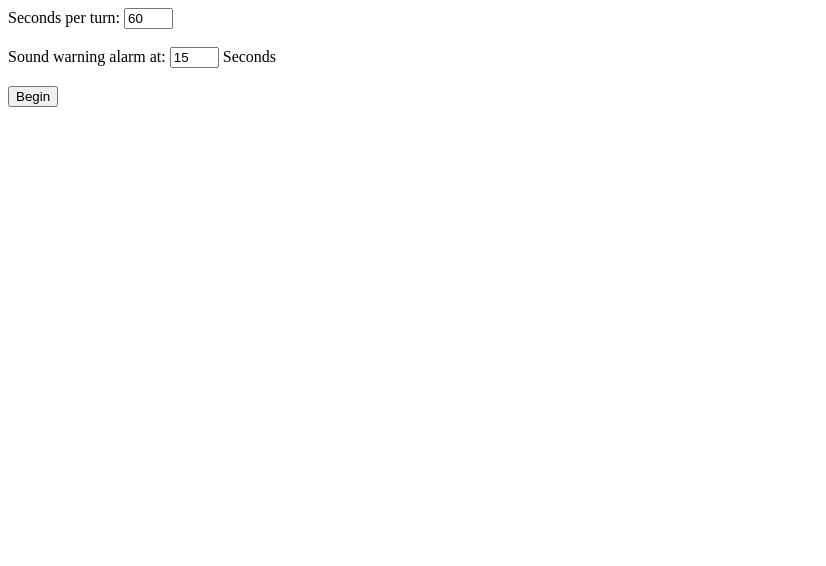
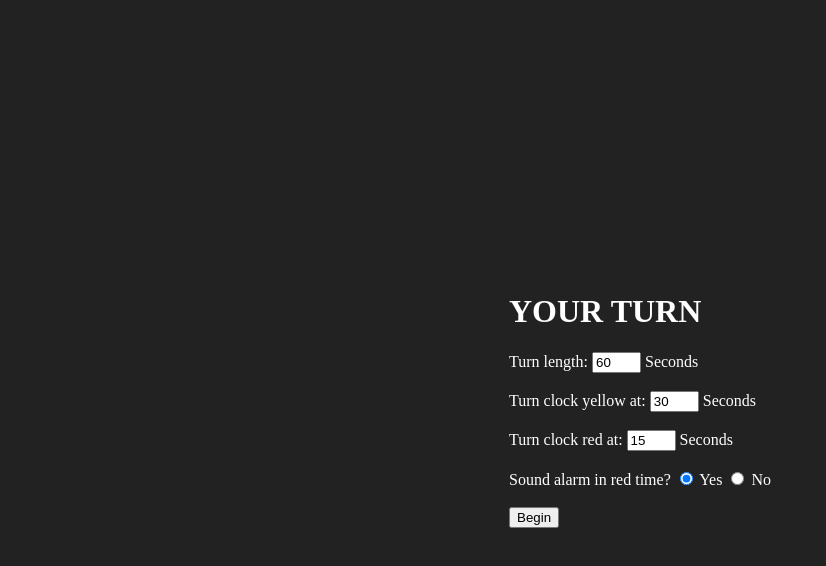
Before and after one commit to Go1den/Your-Turn, a plain HTML site: page index.html in a window 1280 px wide. Shown: the whole page, without its empty margins (0-826 px from the left). Drawn offline with Linux system fonts and the light colour scheme.

Commit message:
Text is upright now

```diff
--- a/css/main.css
+++ b/css/main.css
@@ -1,10 +1,25 @@
-text {
+body {
+    background-color: #222222;
+    color: #ffffff;
+}
+
+#divTimeRemaining {
     font-size: 48px;
     font-family:'Franklin Gothic Medium', bold;
+    fill: #ffffff;
+}
+
+div {
+    position: absolute;
+    top: 50%;
+    left: 50%;
+    transform: translate(-50%, -50%);
 }
 
 svg {
     transform: rotate(-90deg);
+    /* display: block; */
+    /* margin: auto; */
 }
 
 .circle_animation {
--- a/index.html
+++ b/index.html
@@ -11,19 +11,31 @@
     </head>
     <body>
         <div id="divOptions">
-            <label>Seconds per turn:</label>
-            <input id="inputSecondsPerTurn" size="3" maxlength="3" value="60"/>
+            <h1>YOUR TURN</h1>
+            <label>Turn length:</label>
+            <input id="inputSecondsPerTurn" size="3" maxlength="3" value="60"/> Seconds
             <br/><br/>
-            <label>Sound warning alarm at:</label>
-            <input id="inputWarning" size="3" maxlength="3" value="15"/> Seconds
+            <label>Turn clock yellow at:</label>
+            <input id="inputYellow" size="3" maxlength="3" value="30"/> Seconds
+            <br/><br/>
+            <label>Turn clock red at:</label>
+            <input id="inputRed" size="3" maxlength="3" value="15"/> Seconds
+            <br/><br/>
+            <label>Sound alarm in red time?</label>
+            <input type="radio" id="radioYes" name="radioRedTime" value="Yes" checked>
+            <label for="radioYes">Yes</label>
+            <input type="radio" id="radioNo" name="radioRedTime" value="No">
+            <label for="radioNo">No</label>
             <br/><br/>
             <button onclick="startGame()">Begin</button>
         </div>
         <div id="divTimer" onclick="restartTimer()" style="display: none;">
             <svg width="160" height="160">
-                <text id="textTimeRemaining" x="50%" y="50%" text-anchor="middle" dy=".3em">0</text>
                 <circle id="circle" class="circle_animation" r="69.85699" cy="81" cx="81" stroke-width="12" stroke="#00ff00" fill="none"/>
             </svg>
         </div>
+        <div id="divTimeRemaining" onclick="restartTimer()" style="display: none;">
+            0
+        </div>
     </body>
 </html>
--- a/js/main.js
+++ b/js/main.js
@@ -7,10 +7,11 @@ function hideOptions() {
 
 function showTimer() {
     document.getElementById("divTimer").style.display = "";
+    document.getElementById("divTimeRemaining").style.display = "";
 }
 
 function updateTimeOnScreen(time) {
-    document.getElementById("textTimeRemaining").textContent = Math.ceil(time);
+    document.getElementById("divTimeRemaining").textContent = Math.ceil(time);
 }
 
 function playWarningSound() {
@@ -21,7 +22,8 @@ function startTimer() {
     let initialOffset = 440;
     let elapsedTime = 0;
     timeOnClock = Number(document.getElementById("inputSecondsPerTurn").value);
-    let warningTime = Number(document.getElementById("inputWarning").value);
+    let yellowTime = Number(document.getElementById("inputYellow").value);
+    let warningTime = Number(document.getElementById("inputRed").value);
     timer = setInterval(function() {
         updateTimeOnScreen(timeOnClock - elapsedTime);
         if (timeOnClock - elapsedTime < warningTime + ((timeOnClock - warningTime) / 2)) {
```
